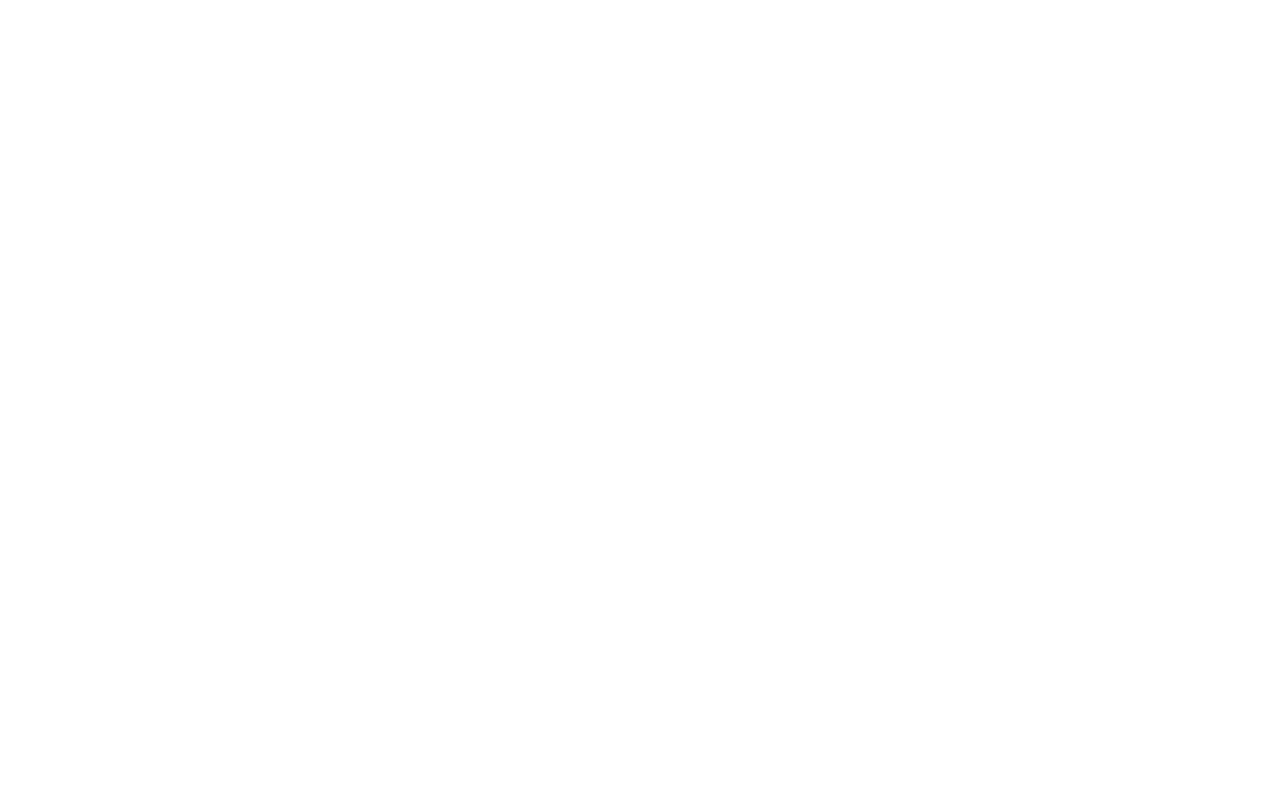
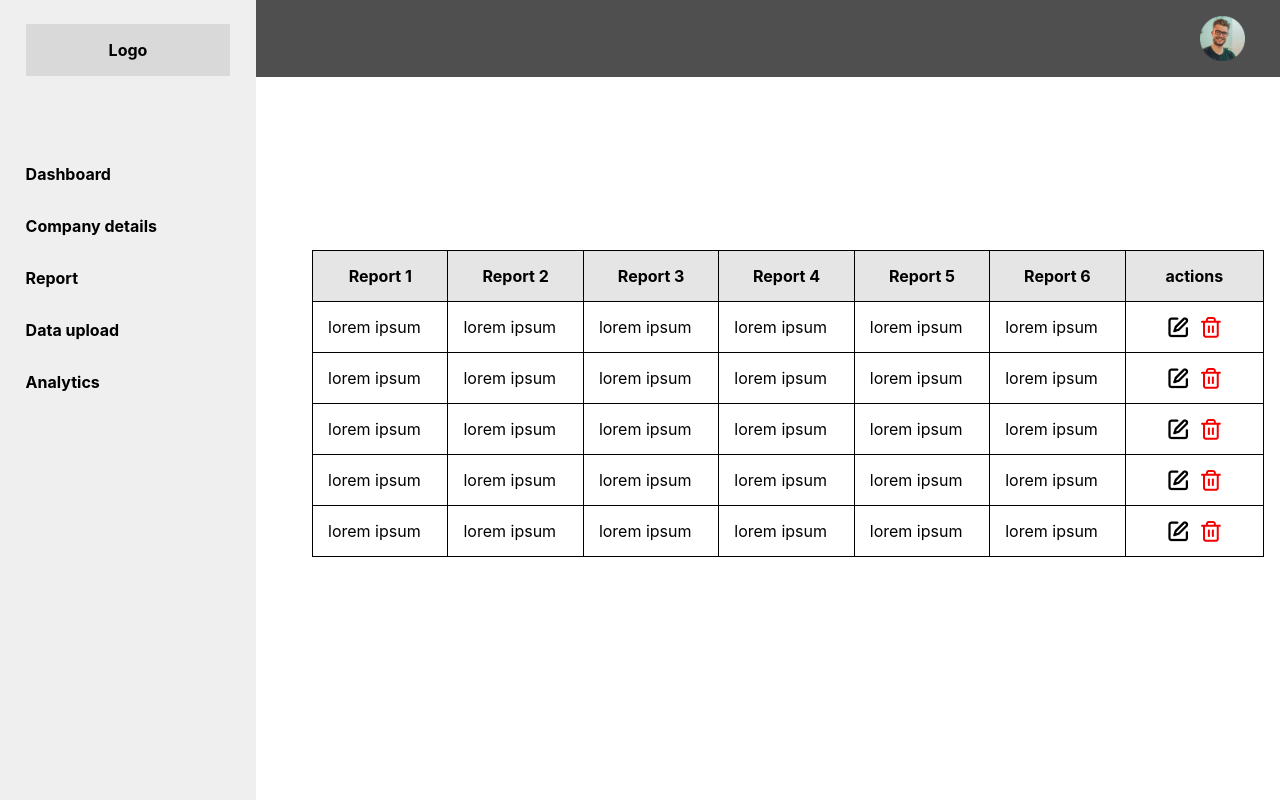
Before and after one commit to TT8-React/Team-2, a React (Create React App) app: page / in a window 1280 px wide. Built offline with nearby package versions, Linux system fonts and the light colour scheme.

Commit message:
Adjustments

```diff
--- a/src/App.js
+++ b/src/App.js
@@ -1,6 +1,19 @@
+import SideBar from "./Components/SideBar/SideBar";
+import Main from "./Components/Main/Main";
+import Navbar from "./Components/Navbar/Navbar";
+import Report from "./Pages/Report";
+
+
+
+
 function App() {
   return (
     <div className="App">
+      <SideBar/>
+      <Main>
+        <Report/>
+      </Main>
+      <Navbar />
     </div>
   );
 }
--- a/src/Components/Table/index.js
+++ b/src/Components/Table/index.js
@@ -1,5 +1,4 @@
 import React from 'react'
-import styled from 'styled-components'
 import DelIcon from '../../Assets/Delete.png'
 import EditIcon from '../../Assets/Edit.png'
 import { StyledTable } from './styled'
```
